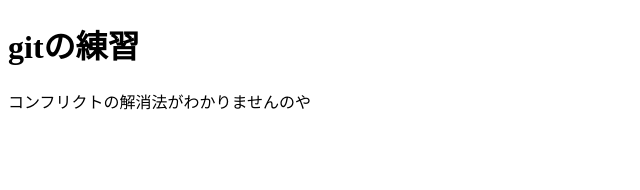
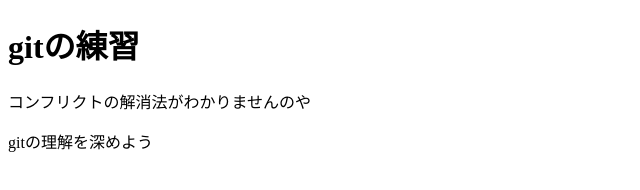
Before and after one commit to miku-shio/git-practice, a plain HTML site: page index.html in a window 1280 px wide. Shown: the whole page, without its empty margins (0-640 px from the left). Drawn offline with Linux system fonts and the light colour scheme.

Commit message:
マークダウン変更

```diff
--- a/index.html
+++ b/index.html
@@ -8,5 +8,6 @@
 <body>
   <h1>gitの練習</h1>
   <p>コンフリクトの解消法がわかりませんのや</p>
+  <p>gitの理解を深めよう</p>
 </body>
 </html>
```
Also changed, not shown: 1 other file.
